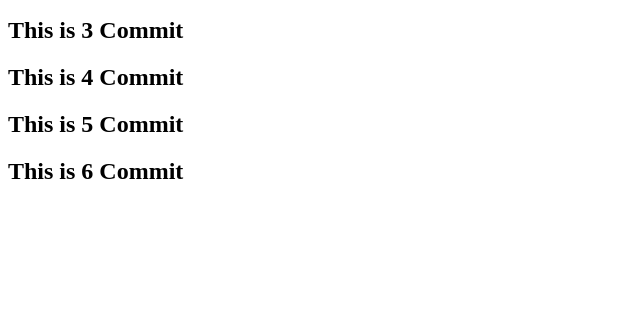
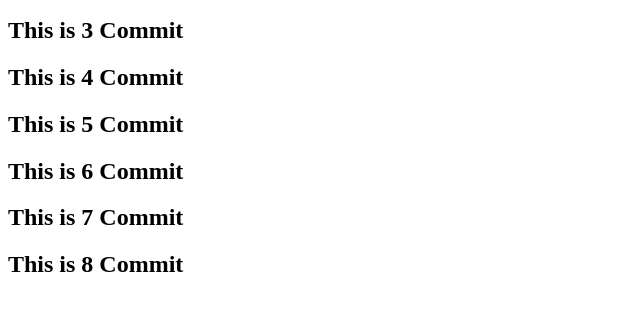
Before and after one commit to GOBINDA-GAGAN/GitHUb, a plain HTML site: page index.html in a window 1280 px wide. Shown: the part 110-420 px from the top of the page, without its empty margins (0-640 px from the left). Drawn offline with Linux system fonts and the light colour scheme.

Commit message:
Add seventh and eighth commit headings to index.html

```diff
--- a/index.html
+++ b/index.html
@@ -13,5 +13,8 @@
     <h2> This is 4 Commit</h2>
     <h2> This is 5 Commit</h2>
     <h2> This is 6 Commit</h2>
+    <h2> This is 7 Commit</h2>
+    <h2> This is 8 Commit</h2>
+
 </body>
 </html>
```
